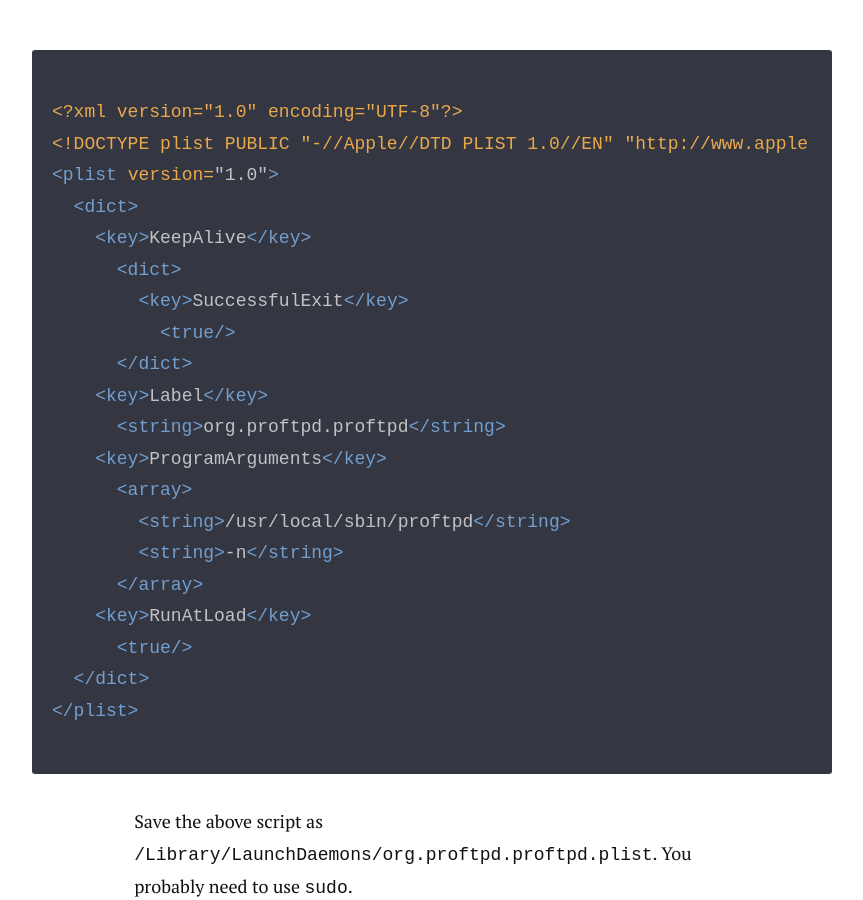
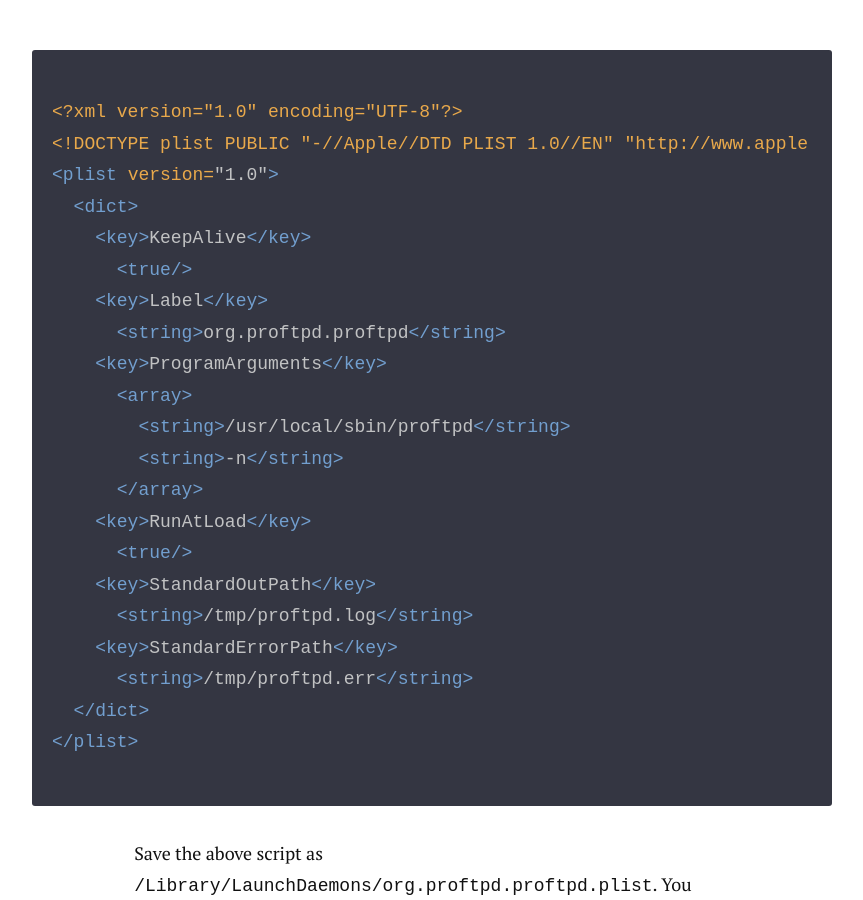
Before and after one commit to ericluwj/ericluwj.github.io, a Jekyll site: the page built from _posts/2018-07-09-proftpd-on-mac.markdown, in a window 1280 px wide and 900 px high, scrolled down 589 px. Shown: the whole window, without its empty margins (208-1071 px from the left). Built offline with Jekyll 4.4.1, drawn with Linux system fonts in a browser that asks for light colours; nearby versions of some CDN libraries.

Commit message:
Updated last post.

```diff
--- a/_posts/2018-07-09-proftpd-on-mac.markdown
+++ b/_posts/2018-07-09-proftpd-on-mac.markdown
@@ -13,10 +13,7 @@ date:   2018-07-09
 <plist version="1.0">
   <dict>
     <key>KeepAlive</key>
-      <dict>
-        <key>SuccessfulExit</key>
-          <true/>
-      </dict>
+      <true/>
     <key>Label</key>
       <string>org.proftpd.proftpd</string>
     <key>ProgramArguments</key>
@@ -26,6 +23,10 @@ date:   2018-07-09
       </array>
     <key>RunAtLoad</key>
       <true/>
+    <key>StandardOutPath</key>
+      <string>/tmp/proftpd.log</string>
+    <key>StandardErrorPath</key>
+      <string>/tmp/proftpd.err</string>
   </dict>
 </plist>
 {% endhighlight %}
```
